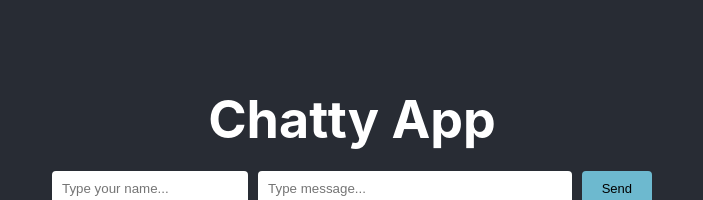
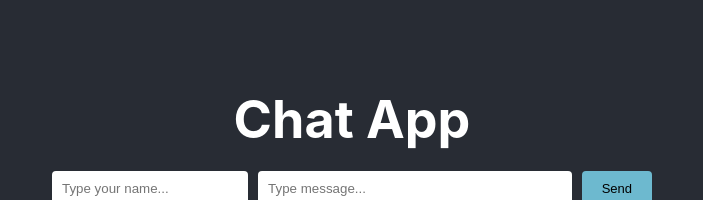
Before and after one commit to meabhiarya1/simple-chat-app-frontend, a React (Create React App) app: page / in a window 1280 px wide. Shown: the top 200 px of the page, without its empty margins (288-991 px from the left). Built offline with nearby package versions, Linux system fonts and the light colour scheme; no server answers.

Commit message:
chat updated

```diff
--- a/src/App.js
+++ b/src/App.js
@@ -5,7 +5,6 @@ import { nanoid } from "nanoid";
 import axios from "axios";
 
 const ip = process.env.REACT_APP_IP;
-const port = process.env.REACT_APP_PORT;
 
 const socket = io.connect(`${ip}`);
 // const userName = nanoid(4);
@@ -49,7 +48,7 @@ function App() {
     <div className="App">
       <header className="App-header">
         <div className="form-container">
-          <h1>Chatty App</h1>
+          <h1>Chat App</h1>
           <form onSubmit={sendChat} className="chat-form">
             <input
               type="text"
```
